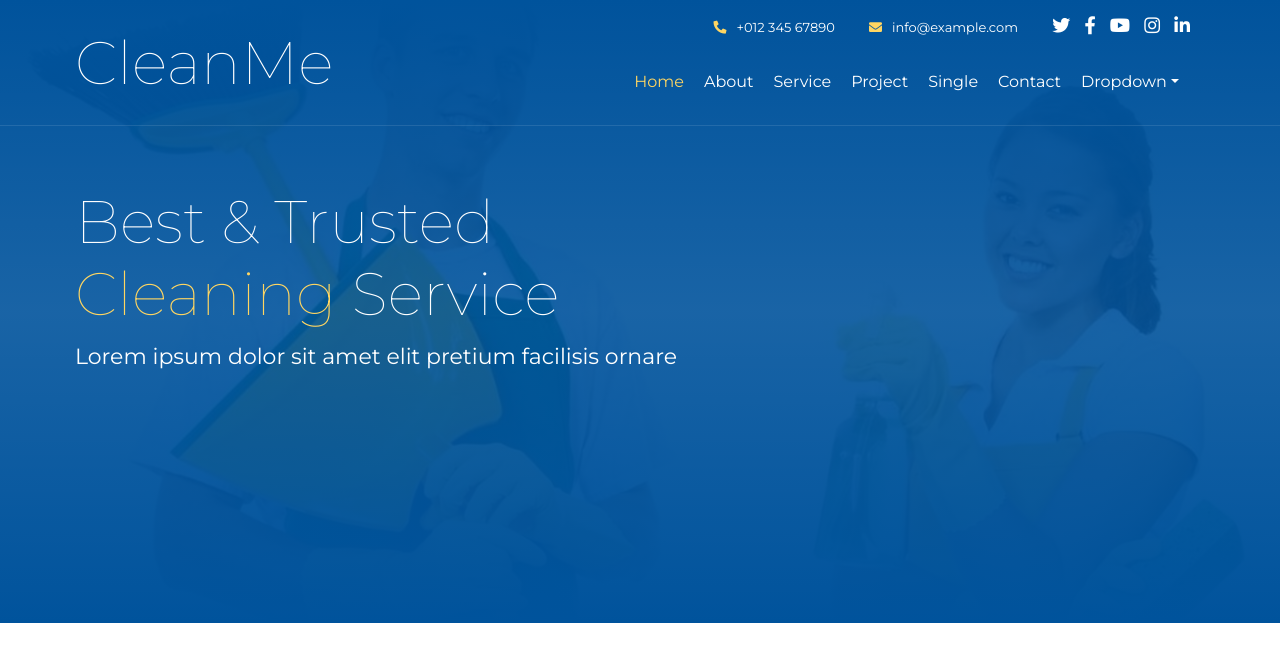
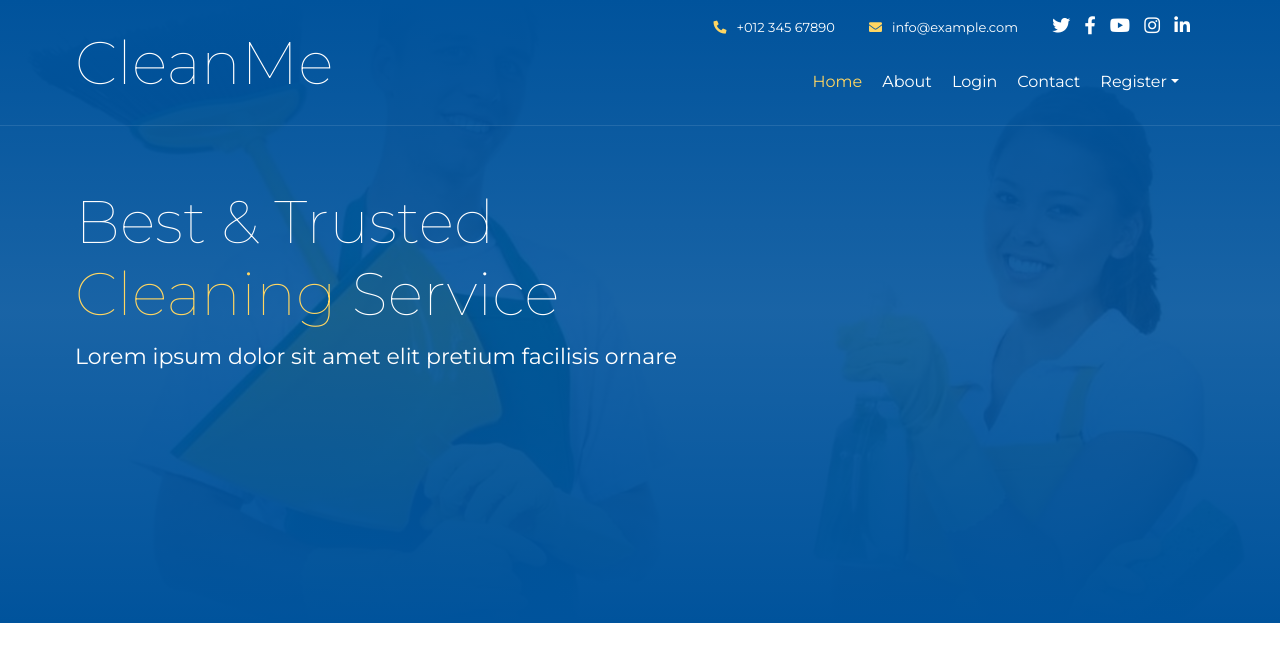
Before and after one commit to veena-anu/workersportal-mini, a Django app: page / in a window 1280 px wide. Shown: the top 663 px of the page. Run offline with Django 3.2, Linux system fonts and the light colour scheme; some libraries are stand-ins or nearby versions.

Commit message:
third template commit
third template commit

```diff
--- a/Template/index.html
+++ b/Template/index.html
@@ -68,16 +68,14 @@
                             <div class="collapse navbar-collapse justify-content-between" id="navbarCollapse">
                                 <div class="navbar-nav ml-auto">
                                     <a href="index.html" class="nav-item nav-link active">Home</a>
-                                    <a href="about.html" class="nav-item nav-link">About</a>
-                                    <a href="service.html" class="nav-item nav-link">Service</a>
-                                    <a href="portfolio.html" class="nav-item nav-link">Project</a>
-                                    <a href="single.html" class="nav-item nav-link">Single</a>
-                                    <a href="contact.html" class="nav-item nav-link">Contact</a>
+                                    <a href="#about" class="nav-item nav-link">About</a>
+                                    <a href="service.html" class="nav-item nav-link">Login</a>
+                                    <a href="#contact" class="nav-item nav-link">Contact</a>
                                     <div class="nav-item dropdown">
-                                        <a href="#" class="nav-link dropdown-toggle" data-toggle="dropdown">Dropdown</a>
+                                        <a href="#" class="nav-link dropdown-toggle" data-toggle="dropdown">Register</a>
                                         <div class="dropdown-menu">
-                                            <a href="#" class="dropdown-item">Sub Item 1</a>
-                                            <a href="#" class="dropdown-item">Sub Item 2</a>
+                                            <a href="#" class="dropdown-item">As a Employee</a>
+                                            <a href="#" class="dropdown-item">As a Employer</a>
                                         </div>
                                     </div>
                                     <!-- <a href="#" class="btn">Get A Quote</a> -->
```
Also changed, not shown: other parts of Template/index.html (+37 -32 lines).
